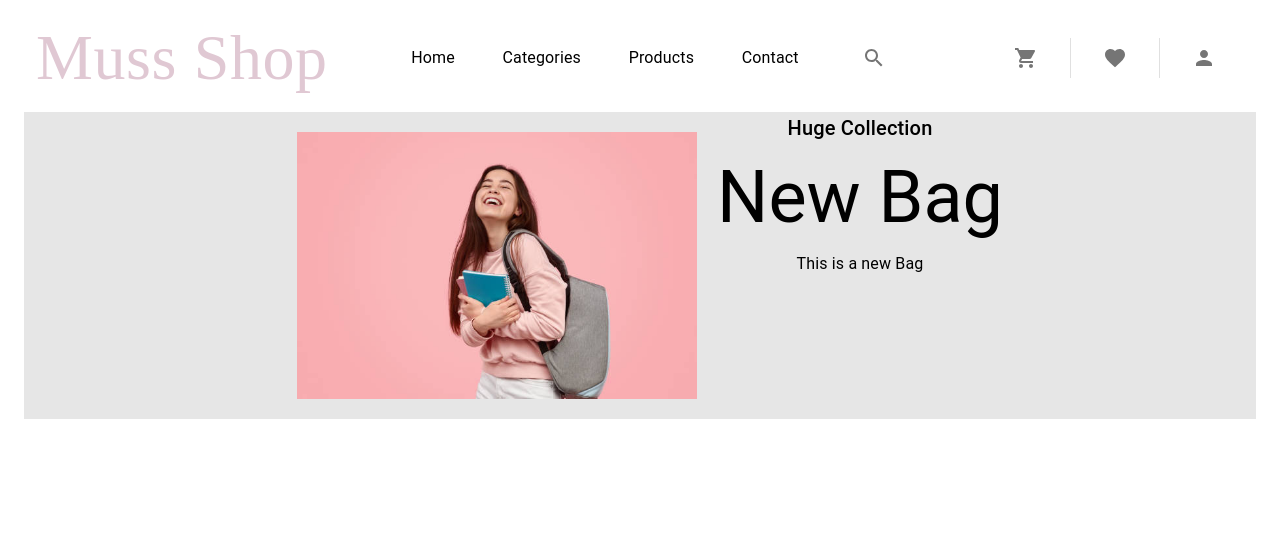
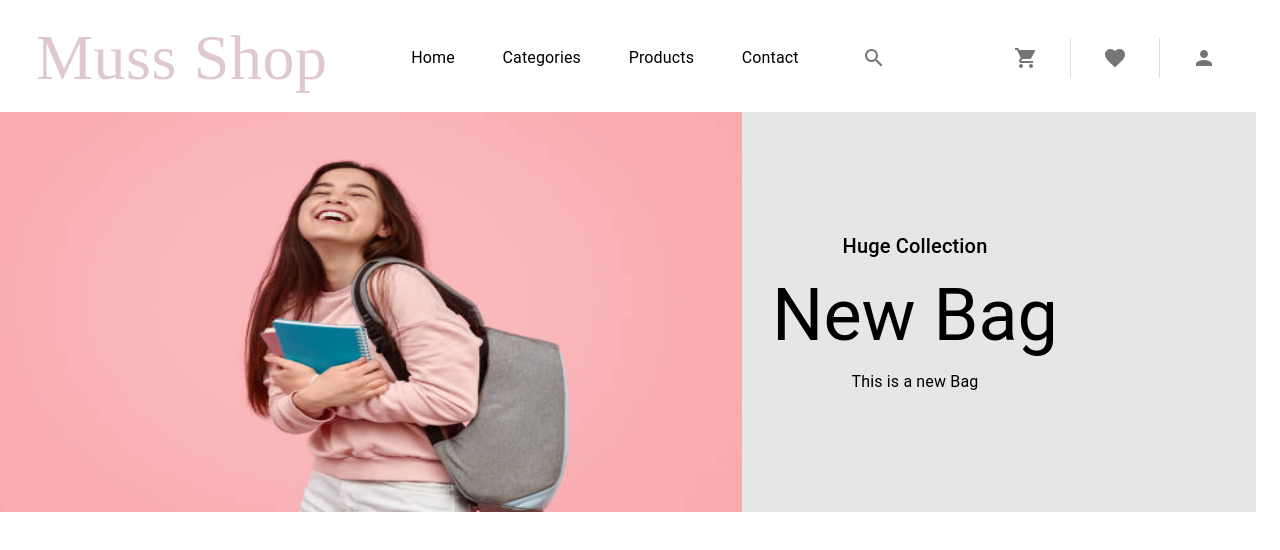
Before and after one commit to Sajjad124/mussshop, a React (Create React App) app: page / in a window 1280 px wide. Shown: the top 550 px of the page. Built offline with nearby package versions, Linux system fonts and the light colour scheme; a web font is replaced by a local one.

Commit message:
update styling

```diff
--- a/src/styles/banner/index.js
+++ b/src/styles/banner/index.js
@@ -18,10 +18,13 @@ export const BannerContainer = styled(Box)(({ theme }) => ({
 
 export const BannerImage = styled("img")(({ src, theme }) => ({
   src: `url(${src})`,
-  width: "400px",
-  padding: "20px",
+  width: "800px",
+  height: "400px",
+  marginLeft: "-250px",
+  // padding: "20px",
   [theme.breakpoints.down("md")]: {
     width: "250px",
+    marginLeft: "0px",
   },
   [theme.breakpoints.down("sm")]: {
     width: "300px",
@@ -32,14 +35,16 @@ export const BannerImage = styled("img")(({ src, theme }) => ({
 export const BannerContent = styled(Box)(() => ({
   display: "flex",
   flexDirection: "column",
+  justifyContent: "center",
   alignItems: "center",
   maxWidth: 420,
+  padding: "30px",
 }));
 
 export const BannerTitle = styled(Typography)(({ theme }) => ({
   lineHeight: 1.5,
   fontSize: "72px",
-  //   marginBottom: "20px",
+  // marginBottom: "20px",
   [theme.breakpoints.down("sm")]: {
     fontSize: "30px",
   },
@@ -48,7 +53,7 @@ export const BannerTitle = styled(Typography)(({ theme }) => ({
 export const BannerDescription = styled(Typography)(({ theme }) => ({
   lineHeight: 1.25,
   letterSpacing: 1.25,
-  marginBottom: "3em",
+  // marginBottom: "3em",
   [theme.breakpoints.down("md")]: {
     lineHeight: 1.15,
     letterSpacing: 1.15,
```
